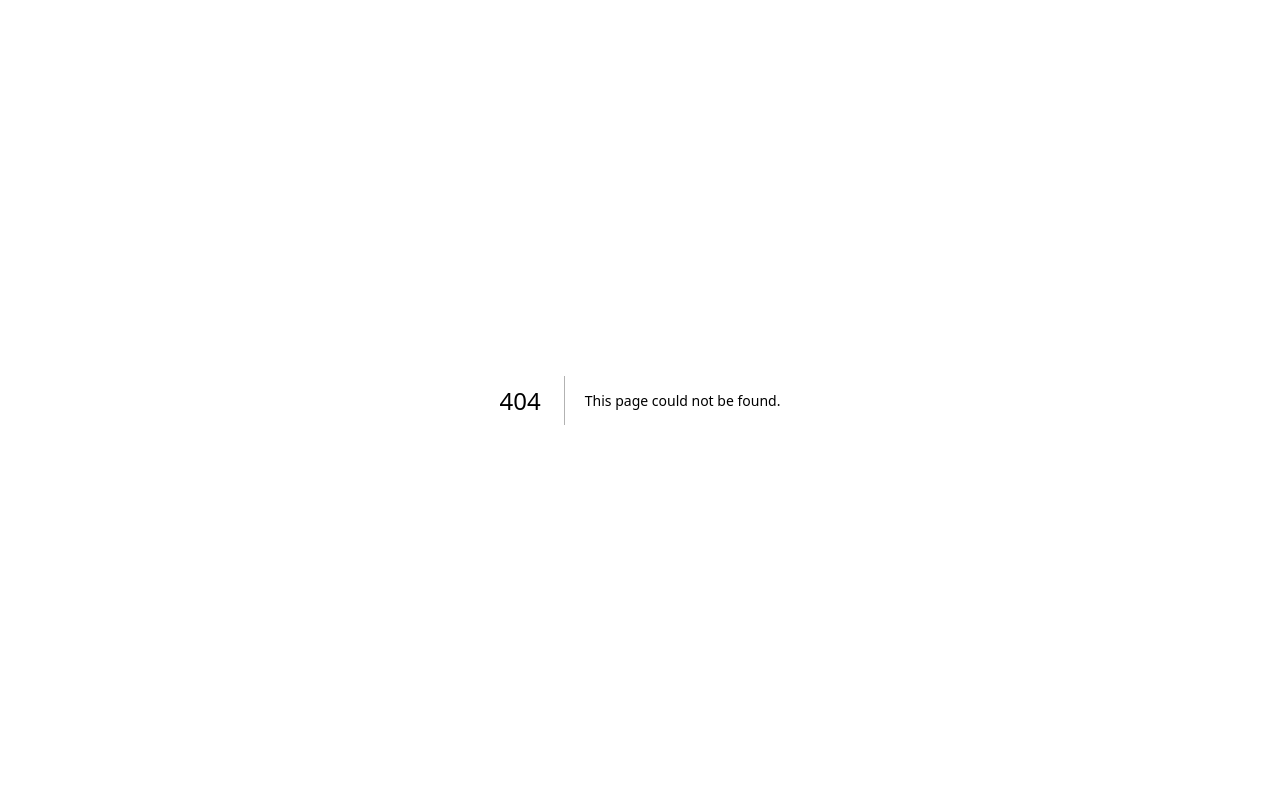
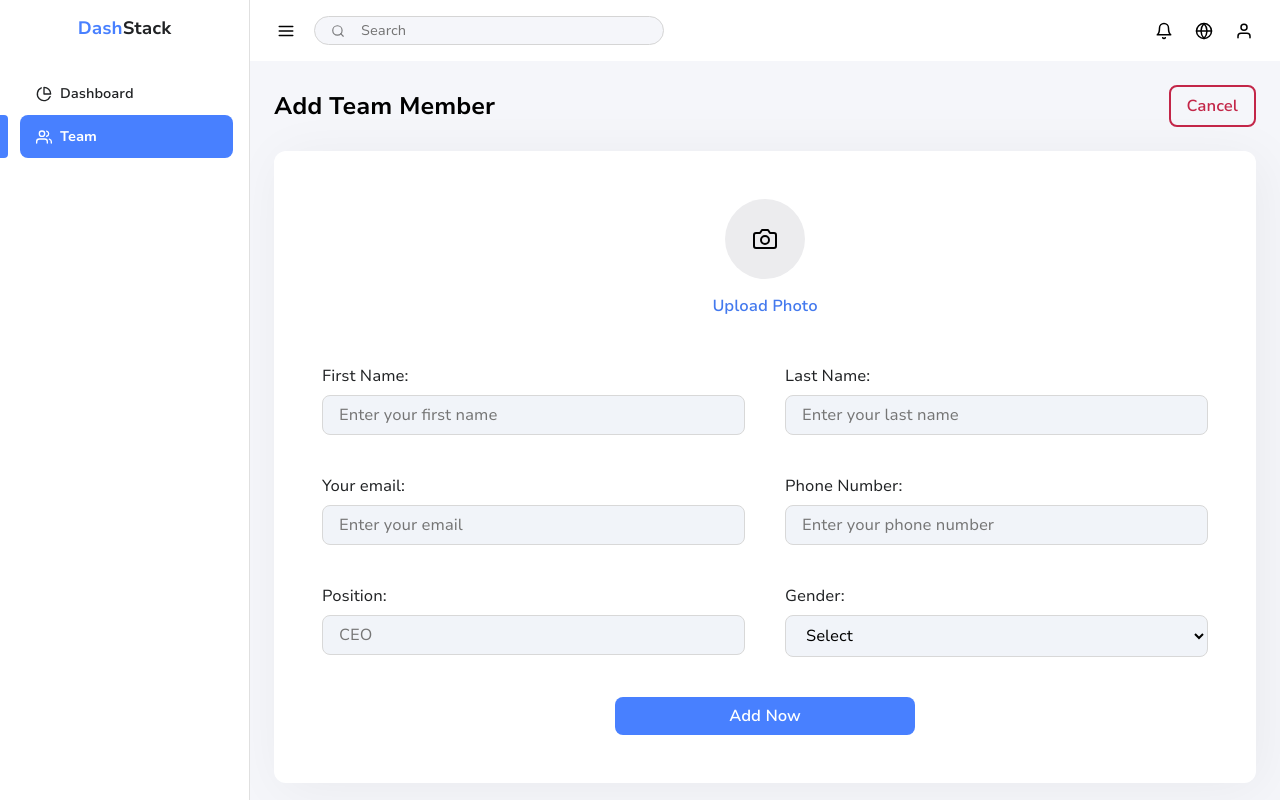
Before and after one commit to filipealvess/dashstack, a Next.js app: page /dashboard/team/add in a window 1280 px wide. Before the commit this address had no page. Built offline with nearby package versions, Linux system fonts and the light colour scheme.

Commit message:
Create new team member page

```diff
--- /dev/null
+++ b/src/app/dashboard/team/add/mock.ts
@@ -0,0 +1,18 @@
+import type { IOption } from "@/components/form/Select/index.d";
+
+const options: IOption[] = [
+    {
+        id: "male",
+        text: "Male",
+    },
+    {
+        id: "female",
+        text: "Female",
+    },
+    {
+        id: "other",
+        text: "Other",
+    },
+];
+
+export default options;
--- /dev/null
+++ b/src/app/dashboard/team/add/page.tsx
@@ -0,0 +1,75 @@
+"use client";
+
+import { useRouter } from "next/navigation";
+import { useId } from "react";
+import { Camera } from "react-feather";
+import options from "@/app/dashboard/team/add/mock";
+import * as Styles from "@/app/dashboard/team/add/styles";
+import Button from "@/components/form/Button";
+import Input from "@/components/form/Input";
+import Select from "@/components/form/Select";
+import { Routes } from "@/constants/routes";
+
+function Index() {
+    const id = useId();
+    const router = useRouter();
+
+    return (
+        <Styles.Container>
+            <Styles.Header>
+                <h1>Add Team Member</h1>
+
+                <Button
+                    danger
+                    onClick={() => router.push(Routes.team)}
+                    text="Cancel"
+                    type="secondary"
+                />
+            </Styles.Header>
+
+            <Styles.Form onSubmit={(event) => event.preventDefault()}>
+                <Styles.Avatar>
+                    <Styles.Image htmlFor={id}>
+                        <Camera />
+                    </Styles.Image>
+
+                    <label htmlFor={id}>Upload Photo</label>
+
+                    <input type="file" id={id} />
+                </Styles.Avatar>
+
+                <Styles.Grid>
+                    <Input
+                        label="First Name"
+                        placeholder="Enter your first name"
+                    />
+
+                    <Input
+                        label="Last Name"
+                        placeholder="Enter your last name"
+                    />
+
+                    <Input
+                        label="Your email"
+                        placeholder="Enter your email"
+                        type="email"
+                    />
+
+                    <Input
+                        label="Phone Number"
+                        placeholder="Enter your phone number"
+                        type="tel"
+                    />
+
+                    <Input label="Position" placeholder="CEO" />
+
+                    <Select label="Gender" options={options} />
+                </Styles.Grid>
+
+                <Button styles={Styles.submit} text="Add Now" />
+            </Styles.Form>
+        </Styles.Container>
+    );
+}
+
+export default Index;
--- /dev/null
+++ b/src/app/dashboard/team/add/styles.ts
@@ -0,0 +1,86 @@
+import styled from "styled-components";
+
+export const Container = styled.main`
+    flex: 1;
+    padding: 24px;
+    overflow-y: auto;
+    overflow-x: hidden;
+`;
+
+export const Header = styled.header`
+    display: flex;
+    align-items: center;
+    justify-content: space-between;
+    margin-bottom: 24px;
+
+    h1 {
+        font-size: 2.4rem;
+        font-weight: 700;
+    }
+`;
+
+export const Form = styled.form`
+    display: flex;
+    flex-direction: column;
+    align-items: center;
+    flex: 1;
+    padding: 48px;
+    border-radius: 12px;
+    background-color: #ffffff;
+    box-shadow: 6px 6px 54px 0 rgba(0, 0, 0, 0.05);
+
+    @media (max-width: 600px) {
+        padding: 32px 24px;
+    }
+`;
+
+export const Avatar = styled.div`
+    display: flex;
+    flex-direction: column;
+    align-items: center;
+    gap: 16px;
+    margin-bottom: 48px;
+
+    label:nth-child(2) {
+        color: #4379ee;
+        font-weight: 600;
+        cursor: pointer;
+    }
+
+    input {
+        display: none;
+    }
+`;
+
+export const Image = styled.label`
+    display: flex;
+    align-items: center;
+    justify-content: center;
+    width: 80px;
+    height: 80px;
+    border-radius: 100px;
+    background-color: #ececee;
+    cursor: pointer;
+`;
+
+export const Grid = styled.section`
+    display: grid;
+    grid-template-columns: 1fr 1fr;
+    gap: 40px;
+    width: 100%;
+
+    @media (max-width: 600px) {
+        gap: 32px;
+    }
+
+    @media (max-width: 500px) {
+        grid-template-columns: 1fr;
+        gap: 24px;
+    }
+`;
+
+export const submit: React.CSSProperties = {
+    marginTop: 40,
+    maxWidth: 300,
+    width: "100%",
+};
```
